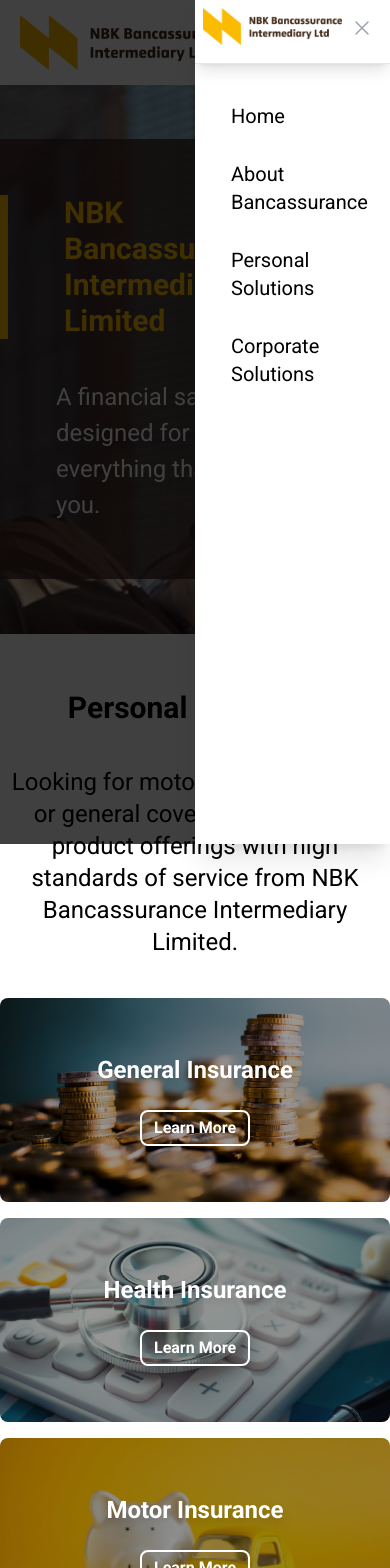
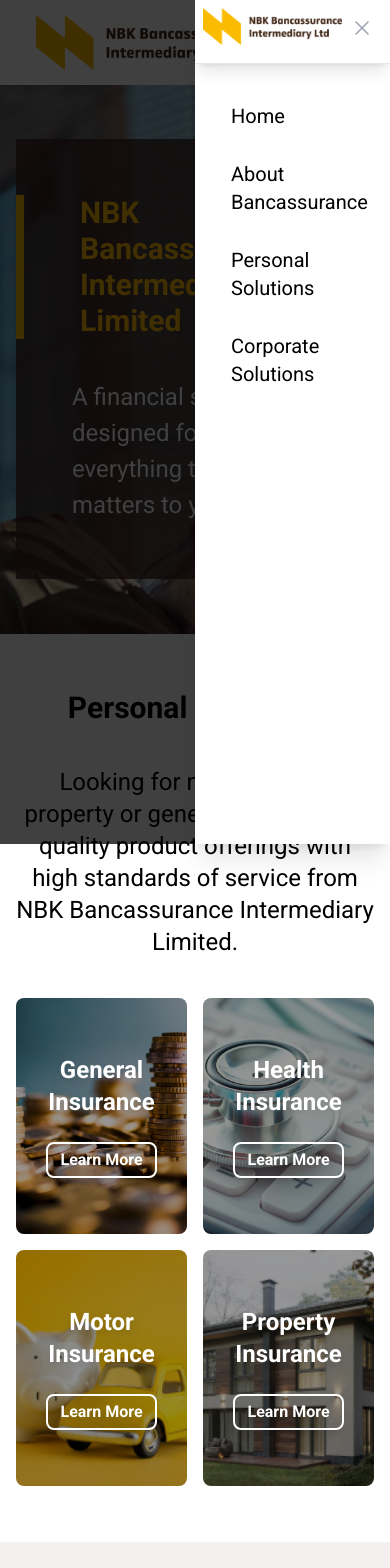
Before and after one commit to crushcafeteria/bancassurance, a Next.js app: page / in a window 390 px wide. Shown: the top 1568 px of the page. Built offline with nearby package versions, Linux system fonts and the light colour scheme.

Commit message:
Improving default container padding

```diff
--- a/src/app/page.tsx
+++ b/src/app/page.tsx
@@ -66,7 +66,7 @@
                         Looking for motor, health, property or general cover? Enjoy quality product offerings with high standards of service from NBK Bancassurance Intermediary Limited.
                     </p>
 
-                    <div className="grid lg:grid-cols-4 gap-4">
+                    <div className="grid grid-cols-2 lg:grid-cols-4 gap-4">
                         {personal.map((item) => (
                             <div className="w-full py-14 bg-center bg-cover aspect-auto space-y-6 text-white rounded-lg hover:shadow-lg" key={nanoid()} style={{
                                 backgroundImage: `url("${item.image}")`
@@ -87,7 +87,7 @@
                         NBK Bancassurance Intermediary Limited has partnered with major insurers to offer your organization the best risk management advisory and insurance services in Kenya.
                     </p>
                     <div className="container mx-auto">
-                        <div className="grid lg:grid-cols-4 gap-4">
+                        <div className="grid grid-cols-2 lg:grid-cols-4 gap-4">
                             {personal.map((item) => (
                                 <div className="w-full py-14 bg-center bg-cover aspect-auto space-y-6 text-white rounded-lg hover:shadow-lg" key={nanoid()} style={{
                                     backgroundImage: `url("${item.image}")`
--- a/tailwind.config.ts
+++ b/tailwind.config.ts
@@ -7,6 +7,9 @@
     "./src/app/**/*.{js,ts,jsx,tsx,mdx}",
   ],
   theme: {
+    container: {
+      padding: '1rem',
+    },
     extend: {
       colors: {
         'earth': "#3C2420",
```
